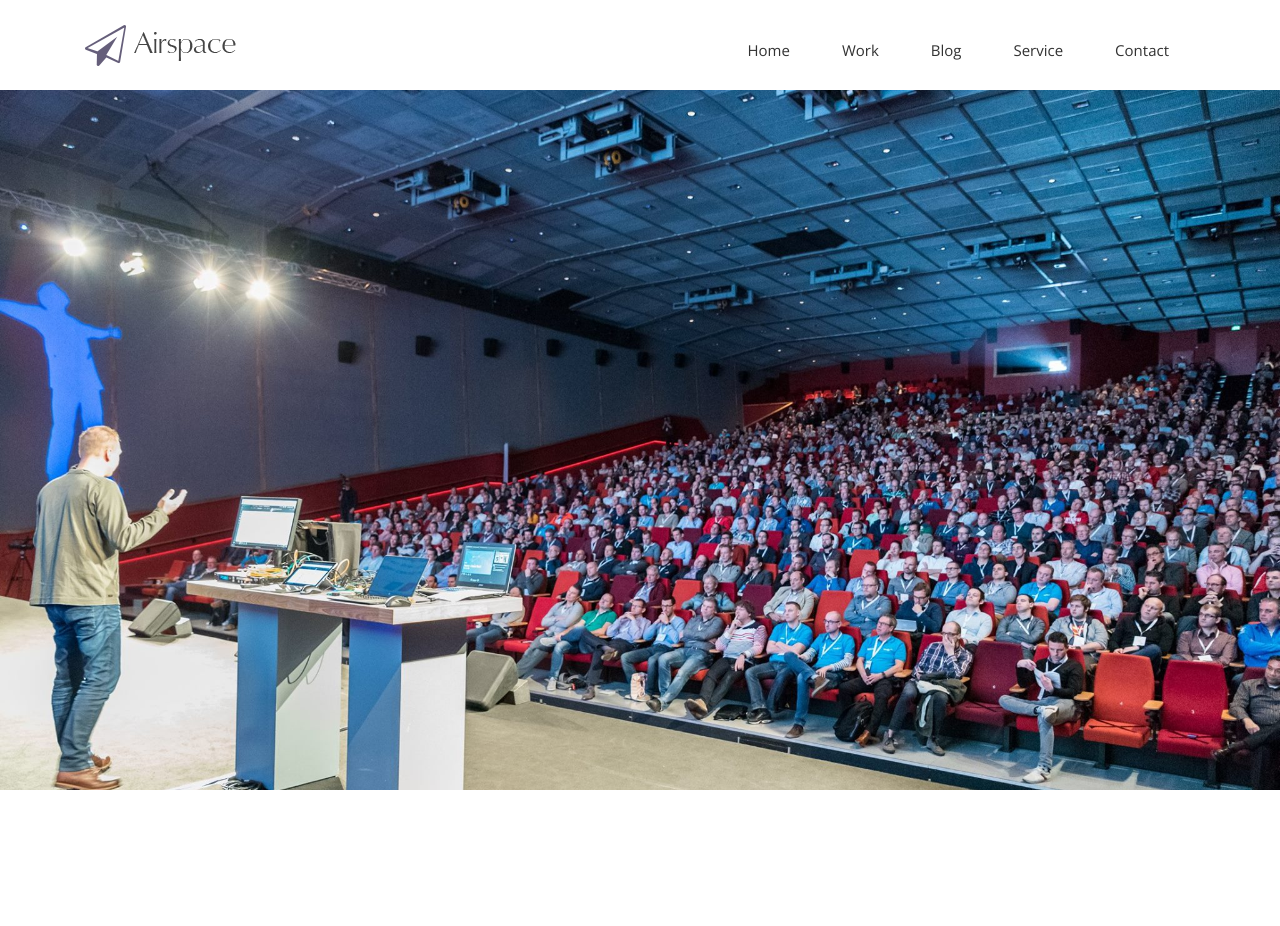
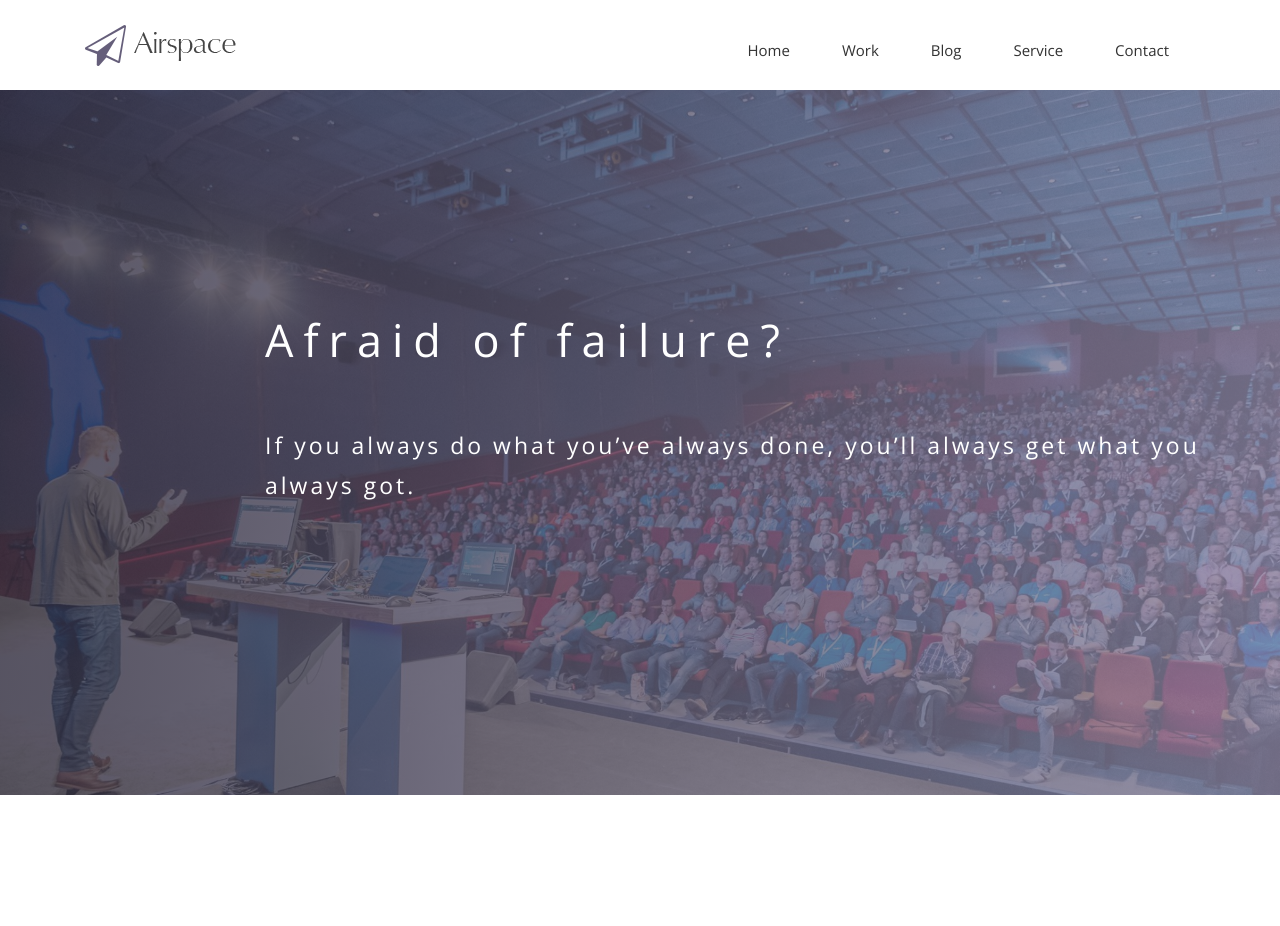
Before and after one commit to marcvaneijk/marcvaneijk.github.io, a Jekyll site: the page built from index.html, in a window 1280 px wide. Shown: the top 926 px of the page. Built offline with Jekyll 4.4.1, drawn with Linux system fonts in a browser that asks for light colours; nearby versions of some CDN libraries; some web fonts are replaced.

Commit message:
gradient and title

```diff
--- a/css/home.css
+++ b/css/home.css
@@ -111,7 +111,7 @@ font header .navbar-default .navbar-nav li a:hover {
   right: 0;
   width: 100%;
   height: 100%;
-  /*background: linear-gradient(to left, #8b86a3, #322e40);*/
+  background: linear-gradient(to left, #8b86a3, #322e40);
   opacity: 0.8;
 }
 #slider .block {
--- a/index.html
+++ b/index.html
@@ -9,10 +9,10 @@ permalink: /
   <div class="container">
     <div class="row">
       <div class="col-md-10 col-md-offset-2">
-        <div class="block" style="height: 200px;">
+        <div class="block">
           <!-- Title and subtitle -->
-          <h1 class="animated fadeInUp"></h1>
-          <p class="animated fadeInUp"></p>
+          <h1 class="animated fadeInUp">Afraid of failure?</h1>
+          <p class="animated fadeInUp">If you always do what you’ve always done, you’ll always get what you always got.</p>
 
         </div>
       </div>
```
